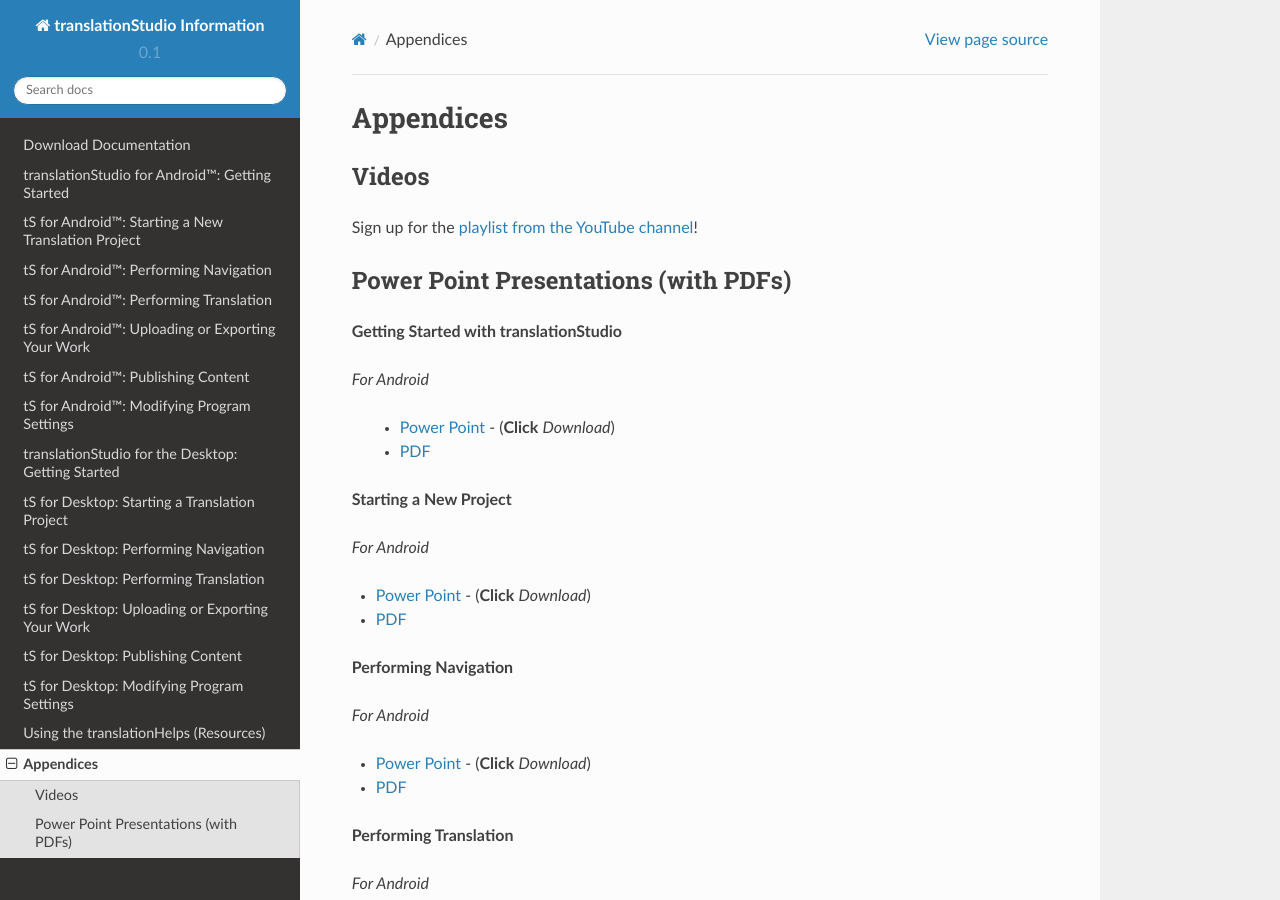
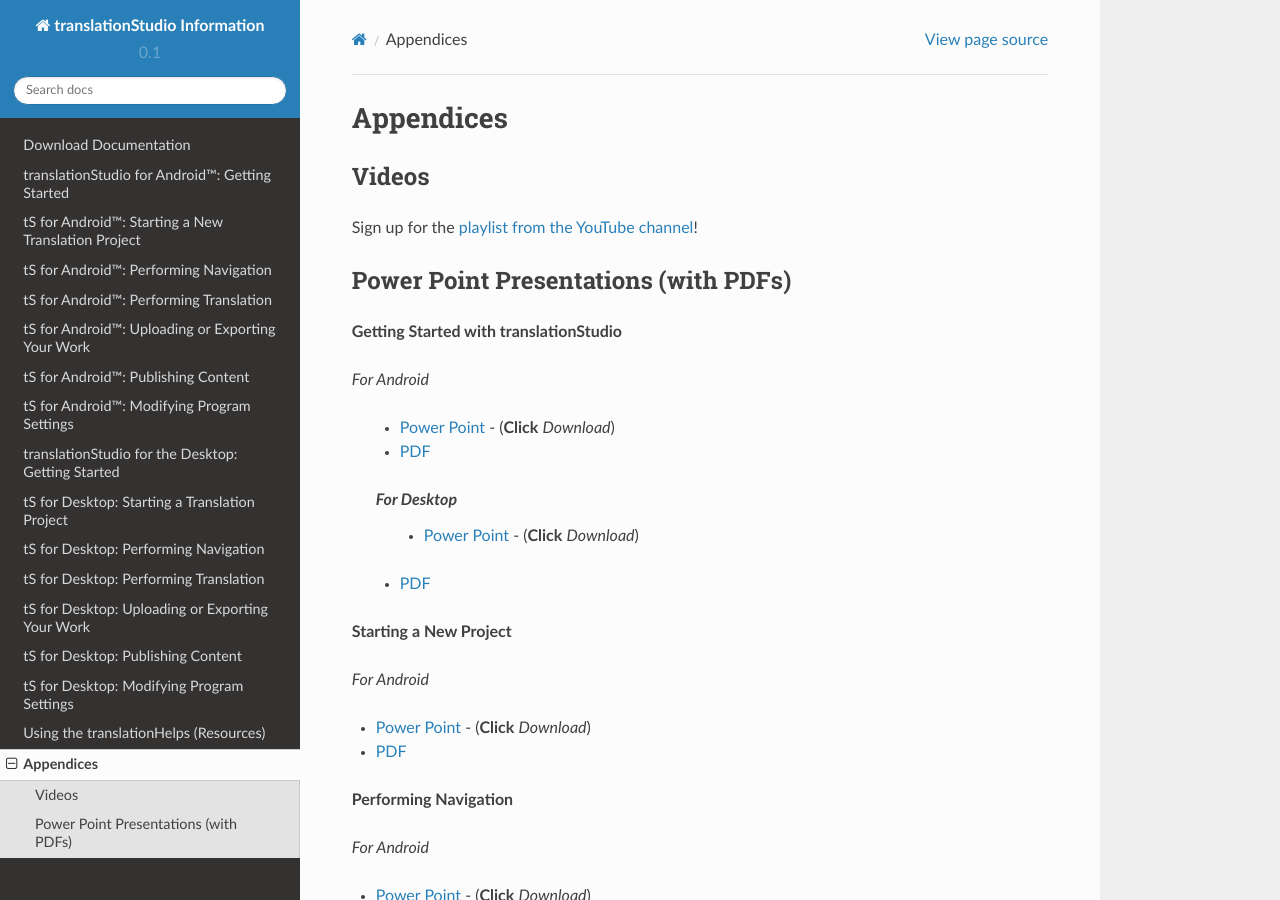
Before and after one commit to unfoldingWord-dev/translationStudio-Info, a Sphinx documentation site: the page built from docs/Appendix.rst, in a window 1280 px wide and 900 px high. Built offline with Sphinx 7.4.7 and the Read the Docs theme 2.0.0, drawn with Linux system fonts in a browser that asks for light colours; pages that are not in the unit, such as notebooks, are missing from menus.

Commit message:
Update Appendix.rst

```diff
--- a/docs/Appendix.rst
+++ b/docs/Appendix.rst
@@ -36,7 +36,9 @@ Power Point Presentations (with PDFs)
  * `Power Point <https://github.com/unfoldingWord-dev/translationStudio-Info/blob/master/docs/GetStarted.pptx>`_ - (**Click** *Download*)
  * `PDF <https://github.com/unfoldingWord-dev/translationStudio-Info/blob/master/docs/GetStarted.pdf>`_
 
-.. *For Desktop*
+ *For Desktop*
+  * `Power Point <https://github.com/unfoldingWord-dev/translationStudio-Info/blob/master/docs/GetStarted.pptx>`_ - (**Click** *Download*)
+ * `PDF <https://github.com/unfoldingWord-dev/translationStudio-Info/blob/master/docs/GetStarted.pdf>`_
 
 **Starting a New Project**
 
```
